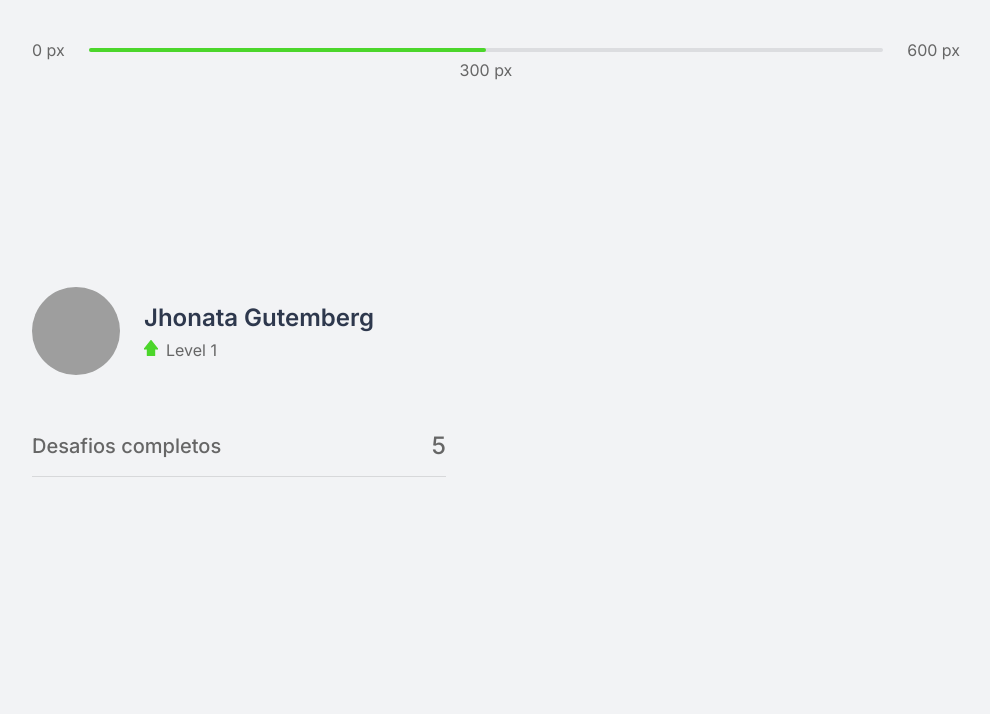
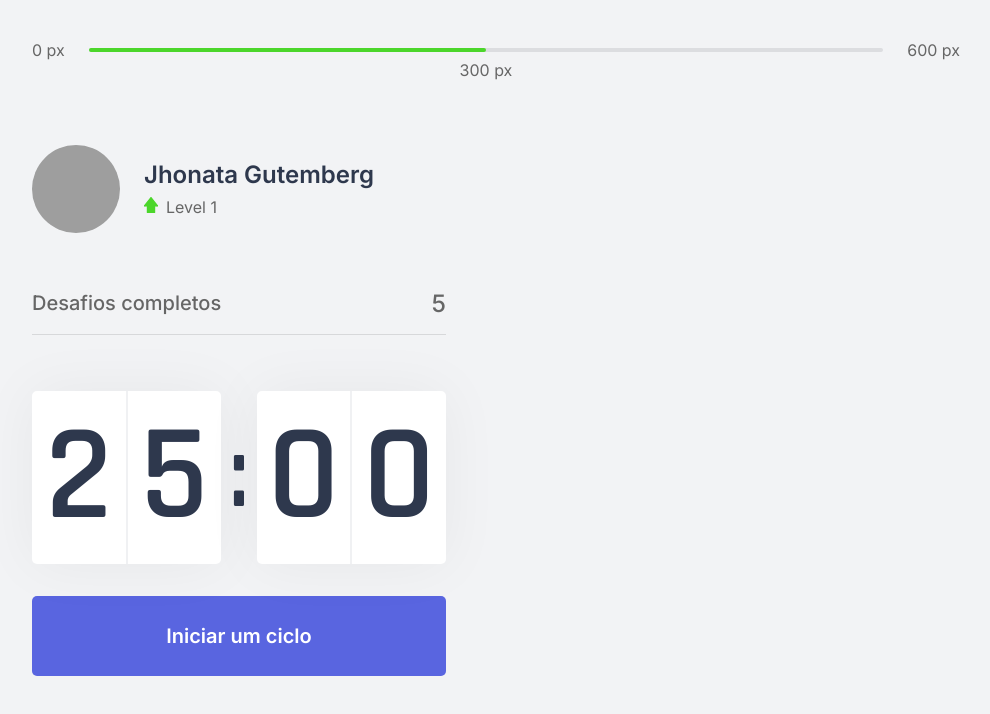
Before and after one commit to gutemberg-jhonata/moveit, a Next.js app: page / in a window 1280 px wide. Shown: the top 714 px of the page, without its empty margins (144-1134 px from the left). Built offline with nearby package versions, Linux system fonts and the light colour scheme; grey boxes are pictures that could not be loaded.

Commit message:
Create Countdown component

```diff
--- /dev/null
+++ b/src/components/Countdown.tsx
@@ -0,0 +1,23 @@
+import styles from '../styles/components/Countdown.module.css';
+
+export function Countdown() {
+    return (
+        <div>
+            <div className={styles.countdownContainer}>
+                <div>
+                    <span>2</span>
+                    <span>5</span>
+                </div>
+                <span>:</span>
+                <div>
+                    <span>0</span>
+                    <span>0</span>
+                </div>
+            </div>
+
+            <button type="button" className={styles.countdownButton}>
+                Iniciar um ciclo
+            </button>
+        </div>
+    );
+}
--- a/src/pages/_document.tsx
+++ b/src/pages/_document.tsx
@@ -5,6 +5,7 @@
         return (
             <Html>
                 <Head>
+                    <link rel="shortcut icon" href="favicon.png" type="image/png"/>
                     <link rel="preconnect" href="https://fonts.gstatic.com" />
                     <link href="https://fonts.googleapis.com/css2?family=Inter:wght@400;500;600&family=Rajdhani:wght@600&display=swap" rel="stylesheet" />
                 </Head>
--- a/src/pages/index.tsx
+++ b/src/pages/index.tsx
@@ -1,18 +1,25 @@
 import { ExperienceBar } from '../components/ExperienceBar';
 import { Profile } from '../components/Profile';
 import { CompletedChallenges } from '../components/CompletedChallenges';
+import { Countdown } from '../components/Countdown';
 
+import Head from 'next/head';
 import styles from '../styles/pages/Home.module.css';
 
 export default function Home() {
   return (
     <div className={styles.container}>
+      <Head>
+        <title>Início | move.it</title>
+      </Head>
+
       <ExperienceBar />
 
       <section>
         <div>
           <Profile />
           <CompletedChallenges />
+          <Countdown />
         </div>
         <div></div>
       </section>
--- /dev/null
+++ b/src/styles/components/Countdown.module.css
@@ -0,0 +1,64 @@
+.countdownContainer {
+    display: flex;
+    align-items: center;
+    font-family: Rajdhani;
+    font-weight: 600;
+    color: var(--title);
+}
+
+.countdownContainer > div {
+    flex: 1;
+
+    display: flex;
+    align-items: center;
+    justify-content: space-evenly;
+
+    background: var(--white);
+    box-shadow: 0 0 60px rgba(0, 0, 0, 0.05);
+    border-radius: 5px;
+    font-size: 8.5rem;
+    text-align: center;
+}
+
+.countdownContainer > div span {
+    flex: 1;
+}
+
+.countdownContainer > div span:first-child {
+    border-right: 1px solid #f0f1f3;
+}
+
+.countdownContainer > div span:last-child {
+    border-left: 1px solid #f0f1f3;
+}
+
+.countdownContainer > span {
+    font-size: 6.25rem;
+    margin: 0 0.5rem;
+}
+
+.countdownButton {
+    width: 100%;
+    height: 5rem;
+
+    margin-top: 2rem;
+
+    display: flex;
+    align-items: center;
+    justify-content: center;
+
+    border: 0;
+    border-radius: 5px;
+
+    background: var(--blue);
+    color: var(--white);
+
+    font-size: 1.25rem;
+    font-weight: 600;
+
+    transition: background-color 0.2s;
+}
+
+.countdownButton:hover {
+    background: var(--blue-dark);
+}
```
